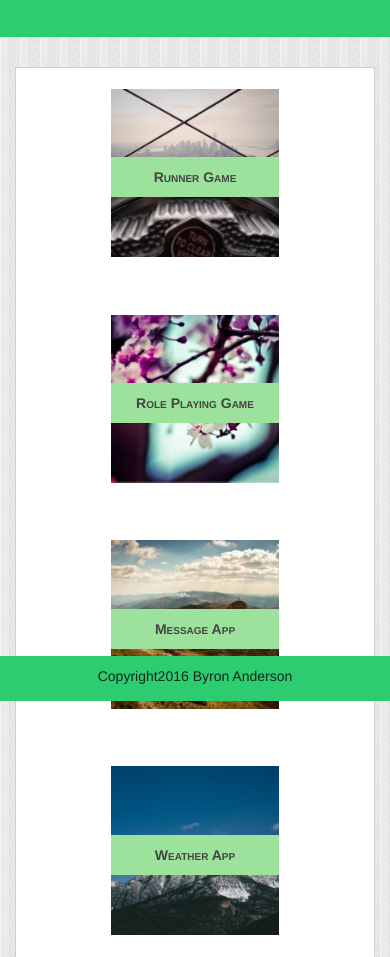
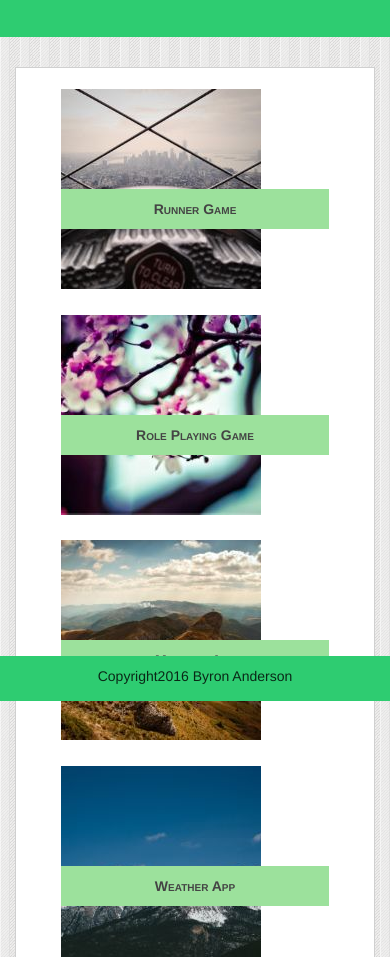
Before and after one commit to Clearkeyboard/Bootstrap-Portfolio, a plain HTML site: page Portfolio.html in a window 390 px wide. Shown: the part 143-1100 px from the top of the page. Drawn offline with Linux system fonts and the light colour scheme.

Commit message:
Revert "Mobile sizing adjustments"
This reverts commit 394a1f10d5857ad12885472b5ba4ae005e415ade.

```diff
--- a/Portfolio.html
+++ b/Portfolio.html
@@ -43,27 +43,27 @@
 			<div id="wrapper">
 				<div id="portfolio">
 					<div class="col-xs-12">
-					<div class="col-xs-8 col-xs-offset-2 col-ms-5 col-ms-offset-1 col-md-offset-0 col-sm-4 col-md-4" id="portwrap">
+					<div class="col-xs-12 col-ms-5 col-ms-offset-1 col-md-offset-0 col-sm-4 col-md-4" id="portwrap">
 						<img class="img-responsive" src="assets/images/200.jpg">
 						<div class="col-xs-12 col-ms-10 col-sm-12" id="bar"><a href="#" id="bartext">Runner Game</a></div>
 					</div>
-					<div class="col-xs-8 col-xs-offset-2 col-ms-5 col-ms-offset-1 col-md-offset-0 col-sm-4 col-md-4" id="portwrap">
+					<div class="col-xs-12 col-ms-5 col-ms-offset-1 col-md-offset-0 col-sm-4 col-md-4" id="portwrap">
 						<img class="img-responsive" src="assets/images/201.jpg">
 						<div class="col-xs-12 col-ms-10 col-sm-12" id="bar"><a href="#"class="align-middle" id="bartext">Role Playing Game</a></div>
 					</div>
-					<div class="col-xs-8 col-xs-offset-2 col-ms-5 col-ms-offset-1 col-md-offset-0 col-sm-4 col-md-4" id="portwrap">
+					<div class="col-xs-12 col-ms-5 col-ms-offset-1 col-md-offset-0 col-sm-4 col-md-4" id="portwrap">
 						<img class="img-responsive" src="assets/images/202.jpg">
 						<div class="col-xs-12 col-ms-10 col-sm-12" id="bar"><a href="#" id="bartext">Message App</a></div>
 					</div>
-					<div class="col-xs-8 col-xs-offset-2 col-ms-5 col-ms-offset-1 col-md-offset-0 col-sm-4 col-md-4"  id="portwrap">
+					<div class="col-xs-12 col-ms-5 col-ms-offset-1 col-md-offset-0 col-sm-4 col-md-4"  id="portwrap">
 						<img class="img-responsive" src="assets/images/203.jpg">
 						<div class="col-xs-12 col-ms-10 col-sm-12" id="bar"><a href="#" id="bartext">Weather App</a></div>
 					</div>
-					<div class="col-xs-8 col-xs-offset-2 col-ms-5 col-ms-offset-1 col-md-offset-0 col-sm-4 col-md-4" id="portwrap">
+					<div class="col-xs-12 col-ms-5 col-ms-offset-1 col-md-offset-0 col-sm-4 col-md-4" id="portwrap">
 						<img class="img-responsive" src="assets/images/204.jpg">
 						<div class="col-xs-12 col-ms-10 col-sm-12" id="bar"><a href="#" id="bartext">Tick Tack Toe!</a></div>
 					</div>
-					<div class="col-xs-8 col-xs-offset-2 col-ms-5 col-ms-offset-1 col-md-offset-0 col-sm-4 col-md-4" id="portwrap">
+					<div class="col-xs-12 col-ms-5 col-ms-offset-1 col-md-offset-0 col-sm-4 col-md-4" id="portwrap">
 						<img class="img-responsive" src="assets/images/205.jpg">
 						<div class="col-xs-12 col-ms-10 col-sm-12" id="bar"><a href="#" id="bartext">Battleship</a></div>
 					</div>
```
